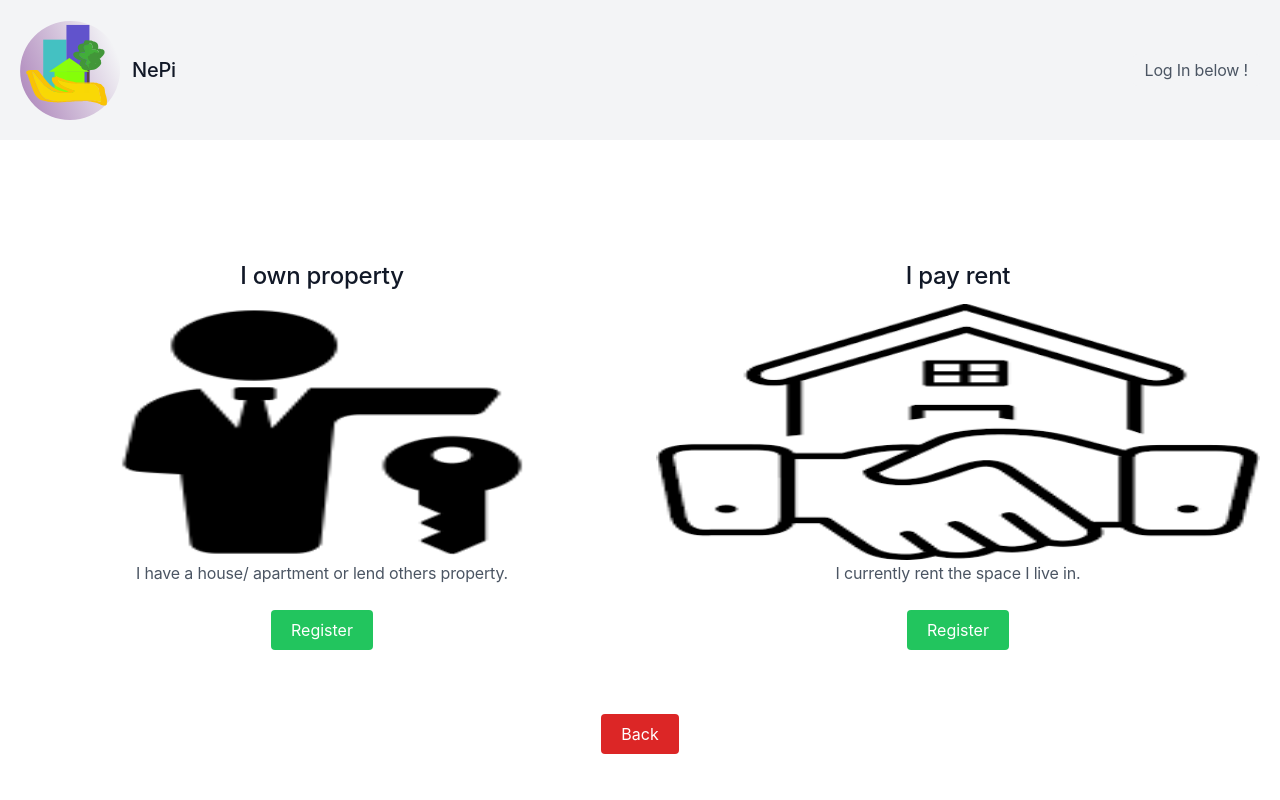
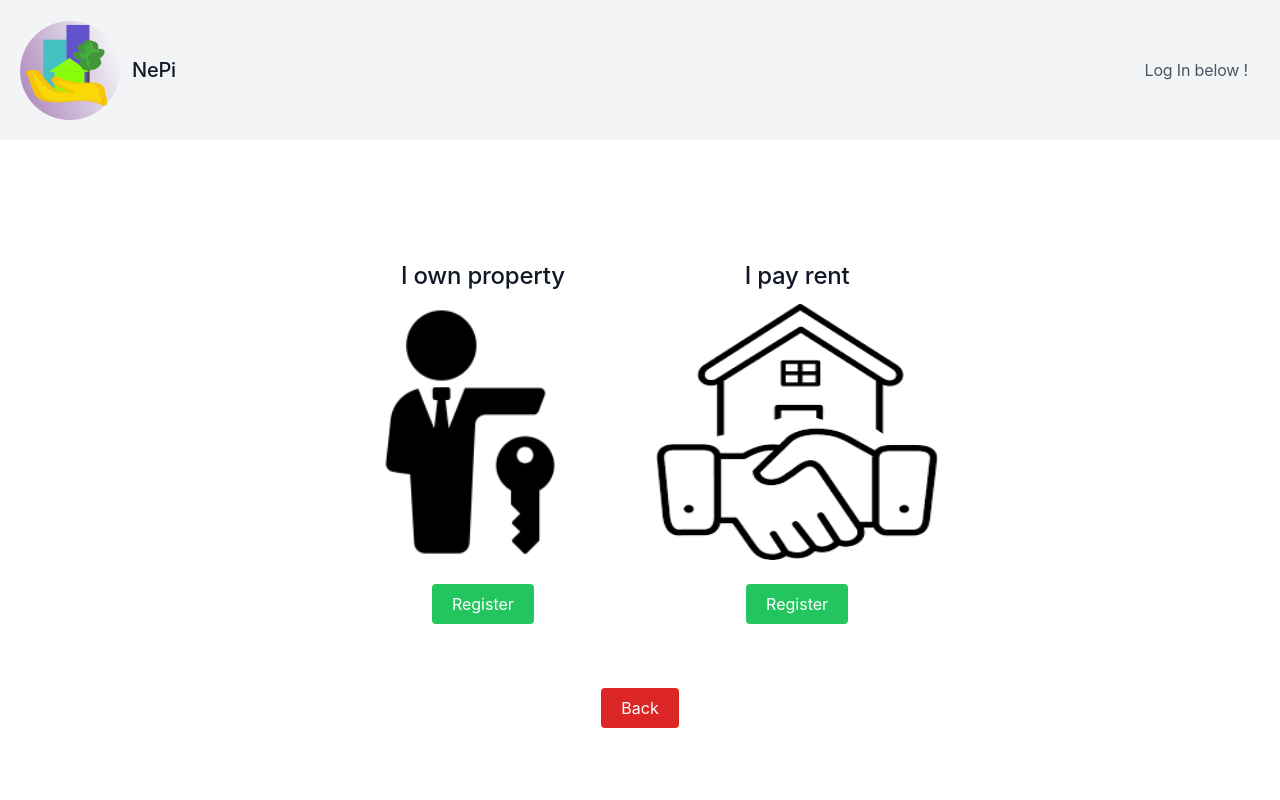
Before and after one commit to LAPopa/NePi, a React (Create React App) app in the folder frontend/: page /community-register in a window 1280 px wide. Shown: the top 800 px of the page. Built offline with nearby package versions, Linux system fonts and the light colour scheme.

Commit message:
registration images repositioning, removed double toastify in owner registration

```diff
--- a/frontend/src/components/registrations/CommunityRegistrationSelector.js
+++ b/frontend/src/components/registrations/CommunityRegistrationSelector.js
@@ -9,20 +9,19 @@ import {useNavigate} from "react-router-dom";
 export function CommunityRegistrationSelector() {
     let navigate = useNavigate();
     return (
-        <div>
+        <div className="flex flex-row content-center justify-center items-center">
 
             <section className="text-gray-600 body-font">
-                <div className="container px-5 py-24 mx-auto">
+                <div className="container px-5 py-24">
                     <div className="flex flex-wrap -mx-4 -mb-10 text-center">
                         <div className="sm:w-1/2 mb-10 px-4">
                             <h2 className="title-font text-2xl font-medium text-gray-900 mt-6 mb-3">I own property </h2>
                             <div className="rounded-lg h-64 overflow-hidden">
-                                <img alt="content" className="object-fill object-center h-full w-full"
+                                <img alt="content" className=" object-center h-full"
                                      src={LandlordImg}/>
                             </div>
 
-                            <p className="leading-relaxed text-base">I have a house/ apartment or lend others
-                                property.</p>
+                            {/*<p className="leading-relaxed text-base">Property owner/landlord.</p>*/}
                             <button
                                 className="flex mx-auto mt-6 text-white bg-green-500 border-0 py-2 px-5 focus:outline-none hover:bg-green-600 rounded"
                             onClick={() => navigate("/registration/owners")}>Register
@@ -35,7 +34,7 @@ export function CommunityRegistrationSelector() {
                                      src={TenantImg}/>
                             </div>
 
-                            <p className="leading-relaxed text-base">I currently rent the space I live in.</p>
+                            {/*<p className="leading-relaxed text-base">I am a renter.</p>*/}
                             <button
                                 className="flex mx-auto mt-6 text-white bg-green-500 border-0 py-2 px-5 focus:outline-none hover:bg-green-600 rounded"
                             onClick={() => navigate("/registration/tenants")}>Register
--- a/frontend/src/components/registrations/OwnerRegistration.js
+++ b/frontend/src/components/registrations/OwnerRegistration.js
@@ -80,15 +80,15 @@ export function OwnerRegistration() {
 
     return (
         <div>
-            <ToastContainer
-                position="top-center"
-                autoClose={false}
-                newestOnTop={false}
-                closeOnClick
-                rtl={false}
-                pauseOnFocusLoss
-                draggable
-            />
+            {/*<ToastContainer*/}
+            {/*    position="top-center"*/}
+            {/*    autoClose={false}*/}
+            {/*    newestOnTop={false}*/}
+            {/*    closeOnClick*/}
+            {/*    rtl={false}*/}
+            {/*    pauseOnFocusLoss*/}
+            {/*    draggable*/}
+            {/*/>*/}
             <section className="h-screen bg-gray-100 bg-opacity-50">
                 <form className="container max-w-2xl mx-auto shadow-md md:w-3/4"
                       method="POST" onSubmit={onSubmit} action="/registration/owners">
```
